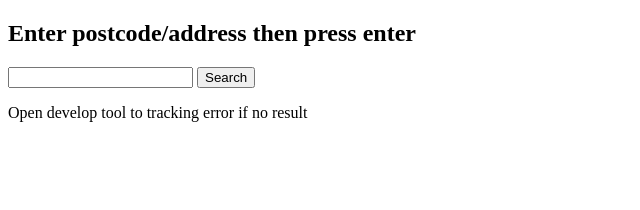
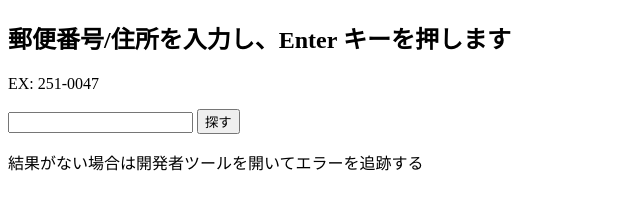
Before and after one commit to thanhdatpd/thanhdatpd, a plain HTML site: page index.html in a window 1280 px wide. Shown: the whole page, without its empty margins (0-640 px from the left). Drawn offline with Linux system fonts and the light colour scheme; some packages are replaced by stand-ins of ours.

Commit message:
Update index.html

```diff
--- a/index.html
+++ b/index.html
@@ -4,11 +4,11 @@
     <title>Test API</title>
   </head>
   <body>
-    <h2>Enter postcode/address then press enter</h2>
-
+    <h2>郵便番号/住所を入力し、Enter キーを押します</h2>
+    <p>EX: 251-0047</p>
     <input id="inputData" />
-    <button id="searchBtn">Search</button>
-    <p>Open develop tool to tracking error if no result</p>
+    <button id="searchBtn">探す</button>
+    <p>結果がない場合は開発者ツールを開いてエラーを追跡する</p>
 
     <p id="data"></p>
     <script>
@@ -30,7 +30,7 @@
 
       function geocode(adr) {
         geocoder
-          .geocode({ address: adr, region: "vn" })
+          .geocode({ address: adr, region: "JP", language: "jp"  })
           .then((result) => {
             const { results } = result;
             console.log(result);
@@ -43,7 +43,7 @@
           })
           .catch((e) => {
             document.getElementById("data").innerText =
-              "Geocode was not successful for the following reason: " + e;
+              "次の理由により、ジオコーディングは成功しませんでした: " + e;
           });
       }
       window.initMap = initMap;
```
